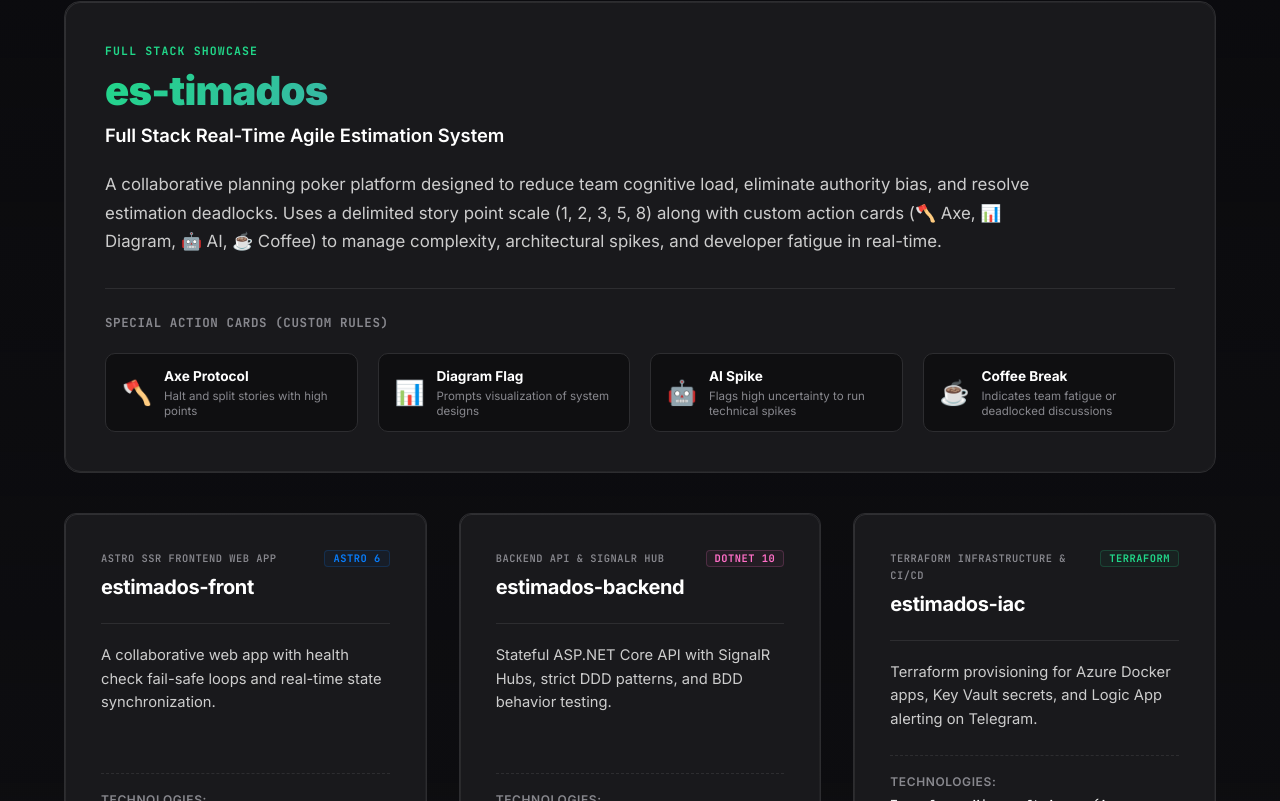
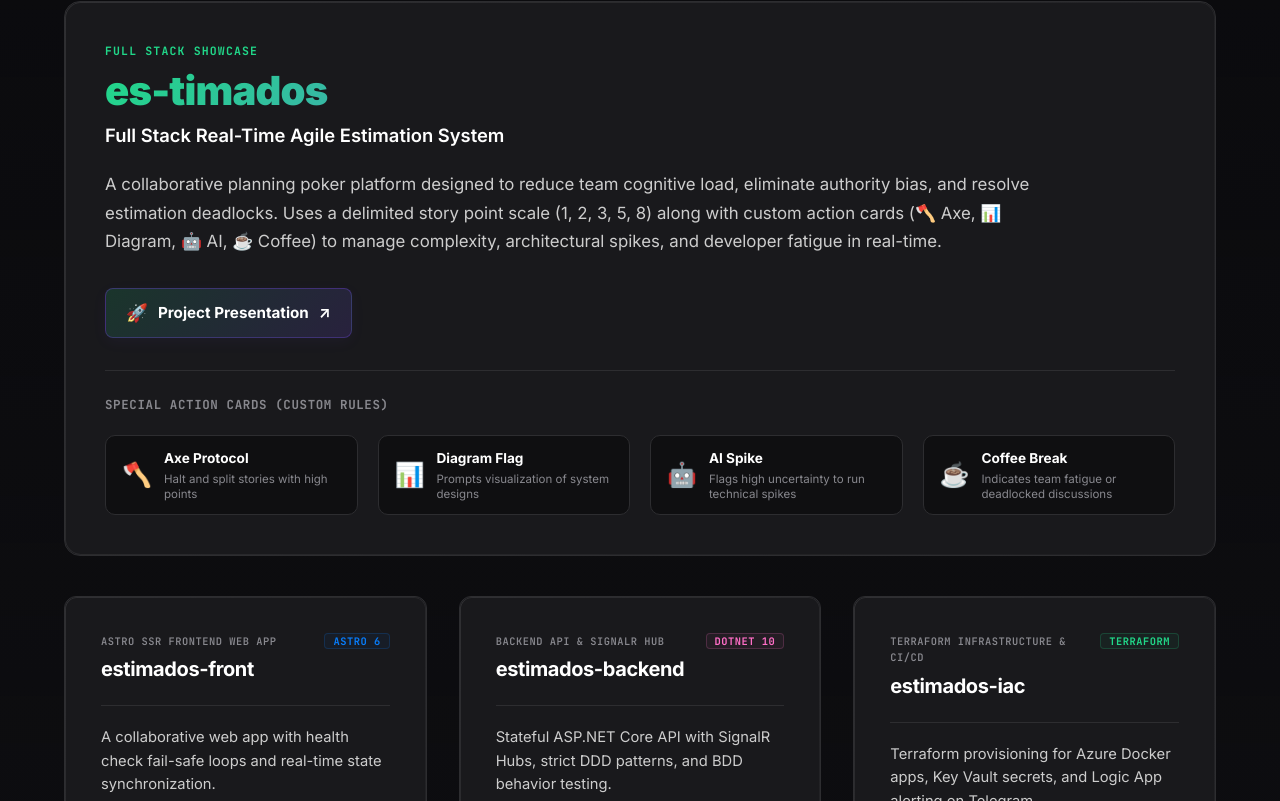
Before and after one commit to Wolfremium13/www.wolfremium.dev, an Astro site: page / in a window 1280 px wide. Shown: the part 4142-4943 px from the top of the page. Built offline with nearby package versions, Linux system fonts and the light colour scheme; Astro itself is replaced by a stand-in of ours.

Commit message:
feat: add project presentation link and translations for 'Estimados' project

```diff
--- a/src/components/Projects.astro
+++ b/src/components/Projects.astro
@@ -75,6 +75,14 @@
       </div>
 
       <p class="project-main-description">{t('projects.estimados.description')}</p>
+
+      <div class="project-highlight-actions">
+        <a href="https://estimados-front.vercel.app/" target="_blank" rel="noopener noreferrer" class="presentation-link">
+          <span class="presentation-icon">🚀</span>
+          <span>{t('projects.estimados.presentation')}</span>
+          <span class="link-arrow">↗</span>
+        </a>
+      </div>
 
       <!-- Special Cards Grid inside the Highlight -->
       <div class="special-cards-wrapper">
@@ -228,6 +236,68 @@
     color: var(--text-gray-light);
     margin-bottom: 2rem;
     max-width: 950px;
+  }
+
+  .project-highlight-actions {
+    margin-bottom: 2rem;
+    display: flex;
+    flex-wrap: wrap;
+    gap: 1rem;
+  }
+
+  .presentation-link {
+    display: inline-flex;
+    align-items: center;
+    gap: 10px;
+    font-size: 0.95rem;
+    font-weight: 700;
+    color: var(--text-white);
+    background: linear-gradient(135deg, rgba(33, 215, 137, 0.15) 0%, rgba(127, 82, 255, 0.15) 100%);
+    border: 1px solid rgba(127, 82, 255, 0.3);
+    padding: 10px 20px;
+    border-radius: 8px;
+    text-decoration: none;
+    transition: var(--transition-smooth);
+    box-shadow: 0 4px 15px rgba(127, 82, 255, 0.05);
+    position: relative;
+    overflow: hidden;
+  }
+
+  .presentation-link::before {
+    content: '';
+    position: absolute;
+    top: 0;
+    left: 0;
+    width: 100%;
+    height: 100%;
+    background: var(--gradient-brand);
+    opacity: 0;
+    transition: var(--transition-smooth);
+    z-index: 0;
+  }
+
+  .presentation-link:hover::before {
+    opacity: 0.15;
+  }
+
+  .presentation-link:hover {
+    border-color: #21d789;
+    transform: translateY(-2px);
+    box-shadow: 0 6px 20px rgba(33, 215, 137, 0.15), 0 0 10px rgba(127, 82, 255, 0.1);
+    color: var(--text-white);
+  }
+
+  .presentation-link span {
+    position: relative;
+    z-index: 1;
+  }
+
+  .presentation-icon {
+    font-size: 1.1rem;
+  }
+
+  .presentation-link:hover .link-arrow {
+    transform: translate(2px, -2px);
   }
 
   /* Special Cards Rules Box */
--- a/src/i18n/translations.ts
+++ b/src/i18n/translations.ts
@@ -29,6 +29,7 @@
     'projects.estimados.stack.backend': 'C# / .NET, ASP.NET Core API, SignalR, xUnit',
     'projects.estimados.stack.frontend': 'Astro 6, TypeScript, Vanilla CSS, Vitest',
     'projects.estimados.stack.iac': 'Terraform, Microsoft Azure (App Service, Key Vault, Storage Account, Logic Apps), GitHub Actions',
+    'projects.estimados.presentation': 'Project Presentation',
     'projects.view_code': 'View on GitHub',
     'section.about.header': 'About Me',
     'section.experience.title': 'Professional Experience',
@@ -91,6 +92,7 @@
     'projects.estimados.stack.backend': 'C# / .NET, ASP.NET Core API, SignalR, xUnit',
     'projects.estimados.stack.frontend': 'Astro 6, TypeScript, CSS Vanilla, Vitest',
     'projects.estimados.stack.iac': 'Terraform, Microsoft Azure (App Service, Key Vault, Storage Account, Logic Apps), GitHub Actions',
+    'projects.estimados.presentation': 'Presentación del Proyecto',
     'projects.view_code': 'Ver en GitHub',
     'section.about.header': 'Sobre Mí',
     'section.experience.title': 'Experiencia Profesional',
```
